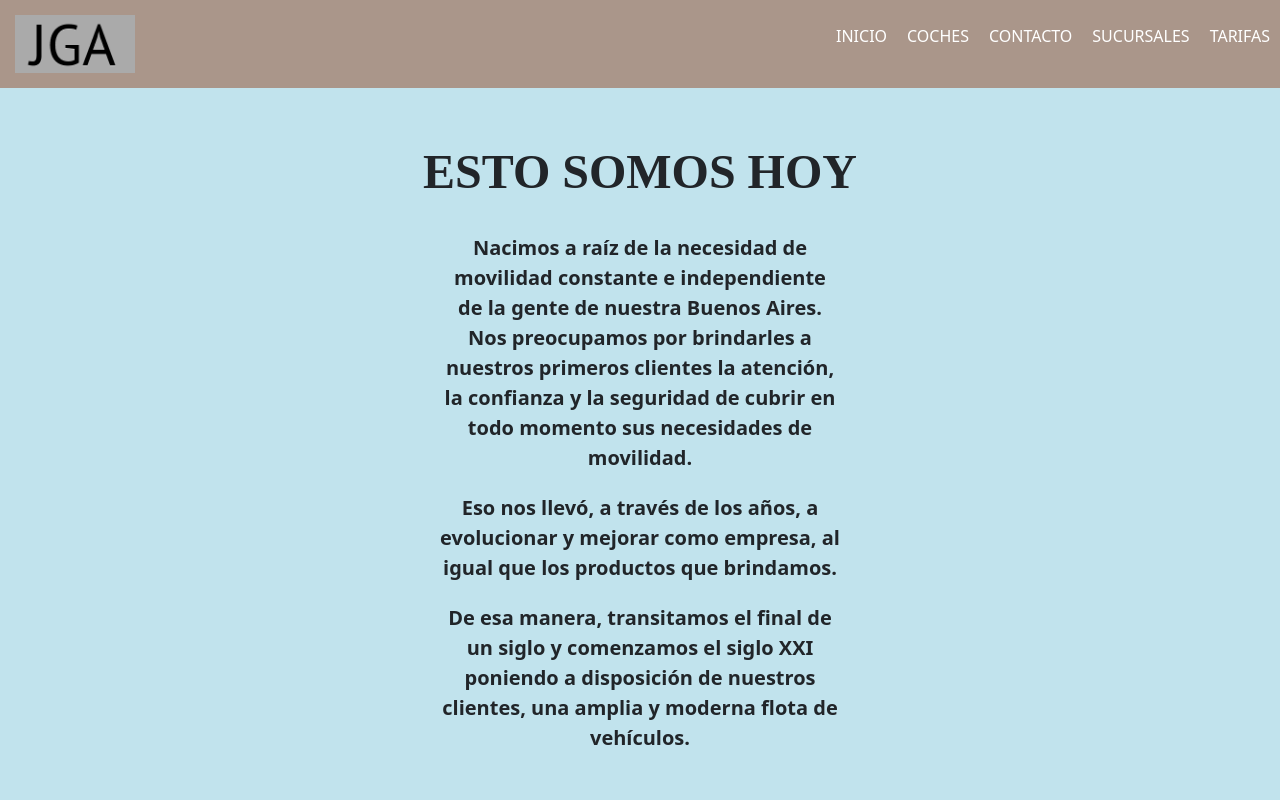
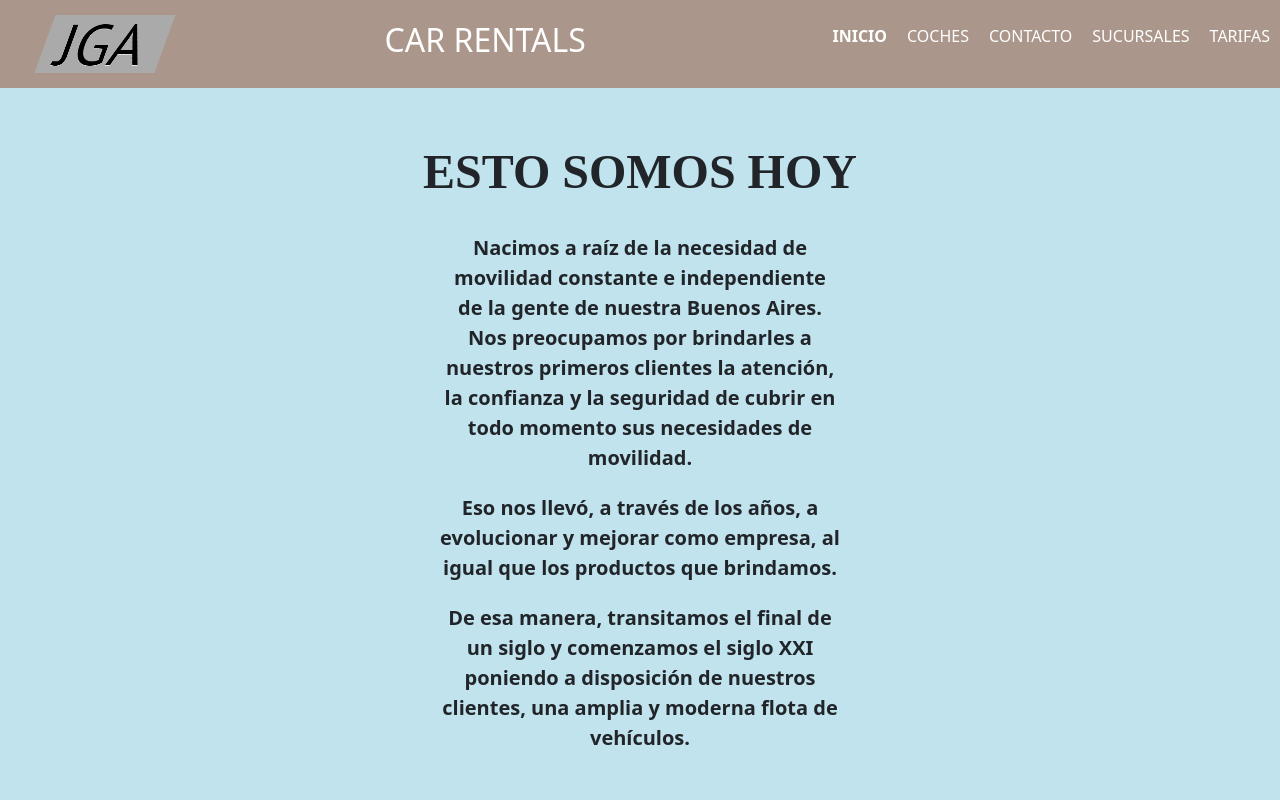
Before and after one commit to joguar27/b-sass-entrega-010922, a plain HTML site: page index.html in a window 1280 px wide. Shown: the top 800 px of the page. Drawn offline with nearby package versions, Linux system fonts and the light colour scheme.

Commit message:
agregue h2 al navbar

```diff
--- a/css/style.css
+++ b/css/style.css
@@ -59,14 +59,23 @@
   display: flex;
   justify-content: space-between;
   align-items: center; }
+  .header__logo {
+    margin-left: 30px; }
+  .header__ul {
+    list-style: none;
+    display: flex; }
+    .header__ul--active {
+      font-weight: 900; }
 
 .header img {
   width: 150px;
-  padding: 15px; }
+  padding: 15px;
+  transform: skew(-20deg); }
 
-.header ul {
-  list-style: none;
-  display: flex; }
+.logo-h2 {
+  color: white;
+  font-size: 6px;
+  /* transform: skew(35deg); */ }
 
 .header li {
   padding: 10px; }
--- a/index.html
+++ b/index.html
@@ -25,11 +25,14 @@
     <!-- Inicio de Header -->
     <header class="header">
       <!-- Logo -->
-      <img src="./assets/fotos/logo/logo-2.gif" alt="Logo JGA" />
+      <img class="header__logo" src="./assets/fotos/logo/logo-2.gif" alt="Logo JGA" />
+      <div class="logo-h2">
+        <h2>CAR RENTALS</h2>
+      </div>
       <!-- Inicio Navbar -->
-      <nav>
-        <ul>
-          <li><a href="./index.html">INICIO</a></li>
+      <nav class="header__nav">
+        <ul class="header__ul">
+          <li><a class="header__ul--active" href="./index.html">INICIO</a></li>
           <li><a href="./pages/coches.html">COCHES</a></li>
           <li><a href="./pages/contacto.html">CONTACTO</a></li>
           <li><a href="./pages/sucursales.html">SUCURSALES</a></li>
--- a/scss/secciones/_header.scss
+++ b/scss/secciones/_header.scss
@@ -3,17 +3,34 @@
   display: flex;
   justify-content: space-between;
   align-items: center;
+  &__logo {
+    margin-left: 30px;
+  }
+  &__ul{
+    list-style: none;
+    display: flex;
+    &--active{
+      font-weight: 900;
+    }
+  }
 }
 
 .header img {
   width: 150px;
   padding: 15px;
+  transform: skew(-20deg);
 }
 
-.header ul {
-  list-style: none;
-  display: flex;
+.logo-h2 {
+  color: white;
+  font-size: 6px;
+  /* transform: skew(35deg); */
 }
+
+// .header ul {
+//   list-style: none;
+//   display: flex;
+// }
 
 .header li {
   padding: 10px;
```
Also changed, not shown: pages/coches.html (+3 -3 lines), pages/contacto.html (+3 -3 lines), pages/sucursales.html (+3 -3 lines), pages/tarifas.html (+3 -3 lines).
